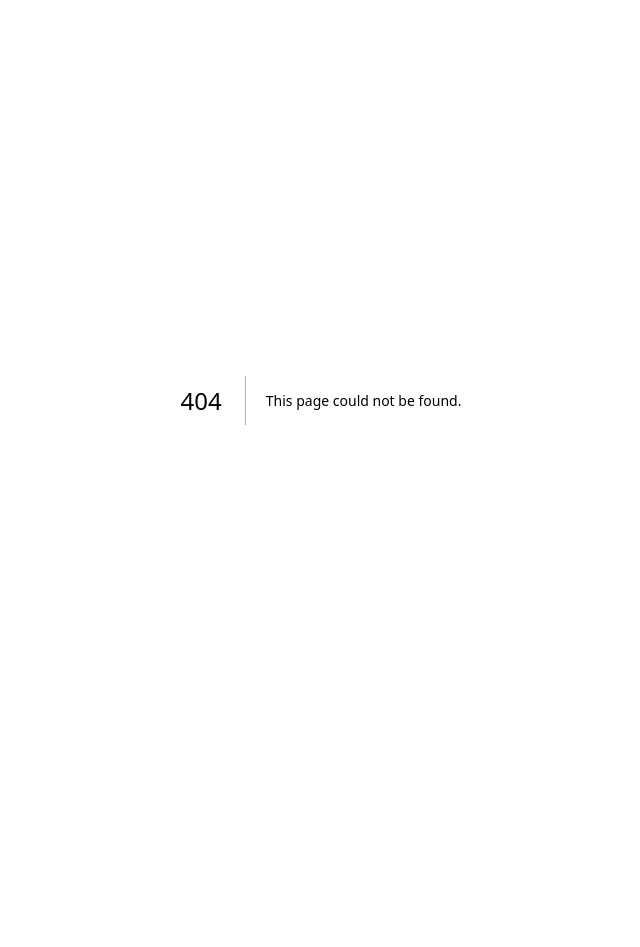
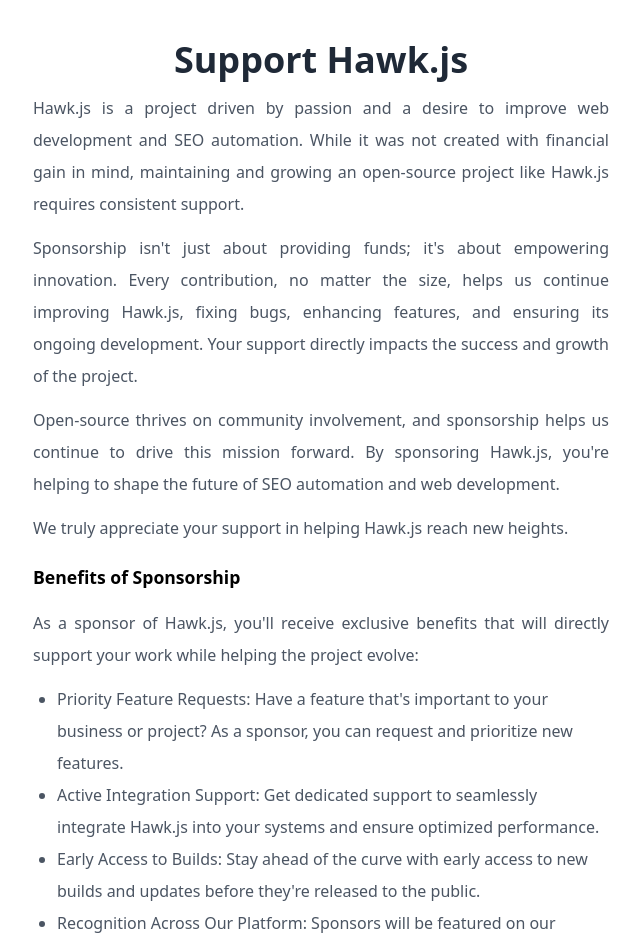
Before and after one commit to cresteem/Hawk.js-DocSite, a Next.js app: page /sponsors in a window 1280 px wide. Before the commit this address had no page. Shown: the top 947 px of the page, without its empty margins (319-959 px from the left). Before the commit the page ends 800 px from the top, so only its background shows below. Built offline with nearby package versions, Linux system fonts and the light colour scheme.

Commit message:
sponsor page added

```diff
--- /dev/null
+++ b/components/sponsors.tsx
@@ -0,0 +1,80 @@
+import SponsorButton from "./utils/sponsor-button";
+
+export default function Sponsors() {
+  return (
+    <section className="flex flex-col justify-center items-center leading-loose pb-[8%]">
+      <div className="max-w-screen-xl mx-auto px-4 md:px-8 py-10 flex flex-col justify-center items-center">
+        <div className="max-w-xl">
+          <h3 className="text-gray-800 text-3xl font-semibold sm:text-4xl text-center">
+            Support Hawk.js
+          </h3>
+          <p className="text-gray-600 mt-3 text-justify">
+            Hawk.js is a project driven by passion and a desire to improve web
+            development and SEO automation. While it was not created with
+            financial gain in mind, maintaining and growing an open-source
+            project like Hawk.js requires consistent support.
+          </p>
+          <p className="text-gray-600 mt-3 text-justify">
+            Sponsorship isn&apos;t just about providing funds; it&apos;s about
+            empowering innovation. Every contribution, no matter the size, helps
+            us continue improving Hawk.js, fixing bugs, enhancing features, and
+            ensuring its ongoing development. Your support directly impacts the
+            success and growth of the project.
+          </p>
+          <p className="text-gray-600 mt-3 text-justify">
+            Open-source thrives on community involvement, and sponsorship helps
+            us continue to drive this mission forward. By sponsoring Hawk.js,
+            you&apos;re helping to shape the future of SEO automation and web
+            development.
+          </p>
+          <p className="text-gray-600 mt-3 text-justify">
+            We truly appreciate your support in helping Hawk.js reach new
+            heights.
+          </p>
+
+          <div className="text-gray-600 pt-4">
+            <h4 className="font-semibold text-[1.1em] text-black">
+              Benefits of Sponsorship
+            </h4>
+            <p className="text-gray-600 mt-3 text-justify">
+              As a sponsor of Hawk.js, you&apos;ll receive exclusive benefits
+              that will directly support your work while helping the project
+              evolve:
+            </p>
+            <ul className="py-3 ml-6">
+              <li className="list-disc">
+                <span className="font-medium">Priority Feature Requests:</span>{" "}
+                Have a feature that&apos;s important to your business or
+                project? As a sponsor, you can request and prioritize new
+                features.
+              </li>
+
+              <li className="list-disc">
+                <span className="font-medium">Active Integration Support:</span>{" "}
+                Get dedicated support to seamlessly integrate Hawk.js into your
+                systems and ensure optimized performance.
+              </li>
+
+              <li className="list-disc">
+                <span className="font-medium">Early Access to Builds:</span>{" "}
+                Stay ahead of the curve with early access to new builds and
+                updates before they&apos;re released to the public.
+              </li>
+
+              <li className="list-disc">
+                <span className="font-medium">
+                  Recognition Across Our Platform:
+                </span>{" "}
+                Sponsors will be featured on our website, documentation, and
+                README files, giving your brand visibility within the
+                open-source community.
+              </li>
+            </ul>
+
+            <SponsorButton className="mt-3" />
+          </div>
+        </div>
+      </div>
+    </section>
+  );
+}
--- /dev/null
+++ b/pages/sponsors/_meta.ts
@@ -0,0 +1,8 @@
+export default {
+  index: {
+    title: "",
+    theme: {
+      layout: "raw",
+    },
+  },
+};
--- /dev/null
+++ b/pages/sponsors/index.mdx
@@ -0,0 +1,8 @@
+---
+title:
+description:
+---
+
+import Sponsors from "../../components/sponsors";
+
+<Sponsors />
```
